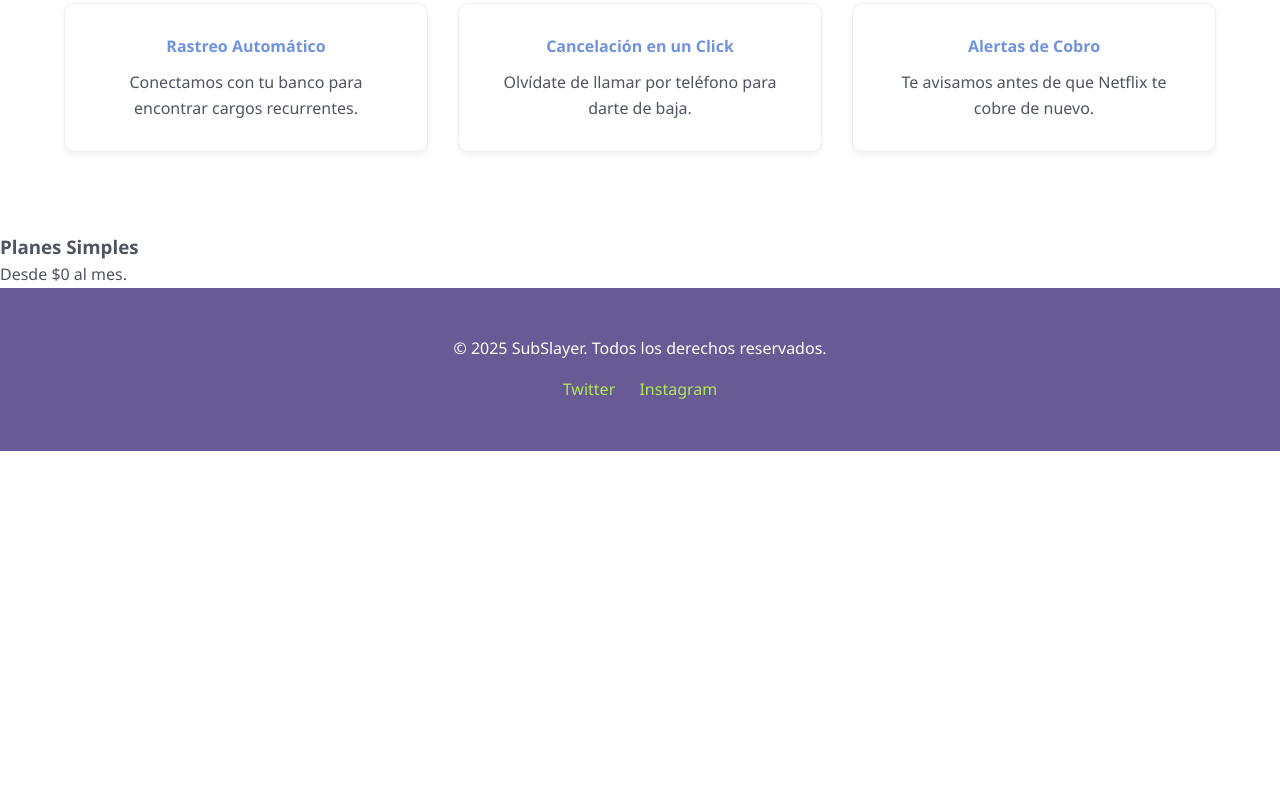
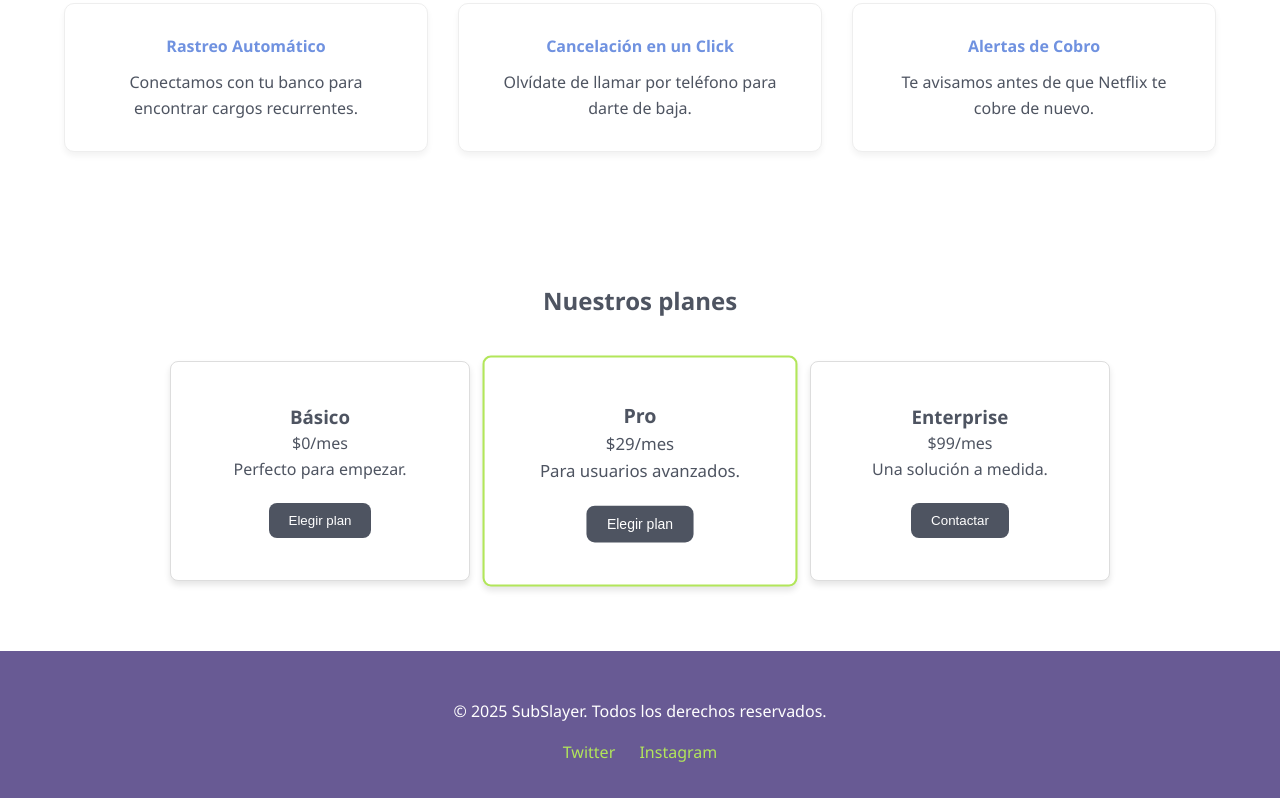
Before and after one commit to dannitzellz/SubSlayer-Landing-page, a plain HTML site: page index.html in a window 1280 px wide. Shown: the part 639-1437 px from the top of the page. Before the commit the page ends 1090 px from the top, so only its background shows below. Drawn offline with Linux system fonts and the light colour scheme.

Commit message:
Add pricing section demonstrating box model and box sizing implementation

```diff
--- a/css/styles.css
+++ b/css/styles.css
@@ -13,6 +13,7 @@
     --white: #ffffff;          /* Usado para: Fondos de tarjetas */
     --black: #000000;          /* Usado para: Títulos principales */
     --bg-light: #f4f5f7;
+    --light-gray: #ddd;
 }
 
 * {
@@ -163,6 +164,44 @@ body {
     text-decoration: none;
 }
 
+.pricing-section {
+    text-align: center;
+    margin: 50px 0;
+}
+
+.cards-container {
+    display: flex;
+    justify-content: center;
+    flex-wrap: wrap;
+    gap: 20px;
+    padding: 0 20px;
+    margin-top: 40px;
+}
+
+.card{
+    background-color: var(--white);
+    width: 300px;
+    border: 1px solid var(--light-gray);
+    border-radius: 8px;
+    padding: 40px 20px;
+    margin-bottom: 20px;
+    box-shadow: 0 4px 6px rgba(0,0,0,0.1);
+}
+
+.card-highlight {
+    border: 2px solid var(--accent-green);
+    transform: scale(1.05);
+}
+
+.card button {
+    margin-top: 20px;
+    padding: 10px 20px;
+    border: none;
+    background-color: var(--dark-gray);
+    color: var(--white);
+    cursor: pointer;
+    border-radius: 8px;
+}
 
 /* --- RESPONSIVE --- */
 @media (max-width: 768px) {
--- a/index.html
+++ b/index.html
@@ -50,8 +50,27 @@
         </section>
 
         <section id="pricing" class="pricing-section">
-            <h3>Planes Simples</h3>
-            <p>Desde $0 al mes.</p>
+            <h2>Nuestros planes</h2>
+            <div class="cards-container">
+                <div class="card">
+                    <h3>Básico</h3>
+                    <p class="price">$0/mes</p>
+                    <p class="description">Perfecto para empezar.</p>
+                    <button>Elegir plan</button>
+                </div>
+                <div class="card card-highlight">
+                    <h3>Pro</h3>
+                    <p class="price">$29/mes</p>
+                    <p class="description">Para usuarios avanzados.</p>
+                    <button>Elegir plan</button>
+                </div>
+                <div class="card">
+                    <h3>Enterprise</h3>
+                    <p class="price">$99/mes</p>
+                    <p class="description">Una solución a medida.</p>
+                    <button>Contactar</button>
+                </div>
+            </div>
         </section>
     </main>
 
```
